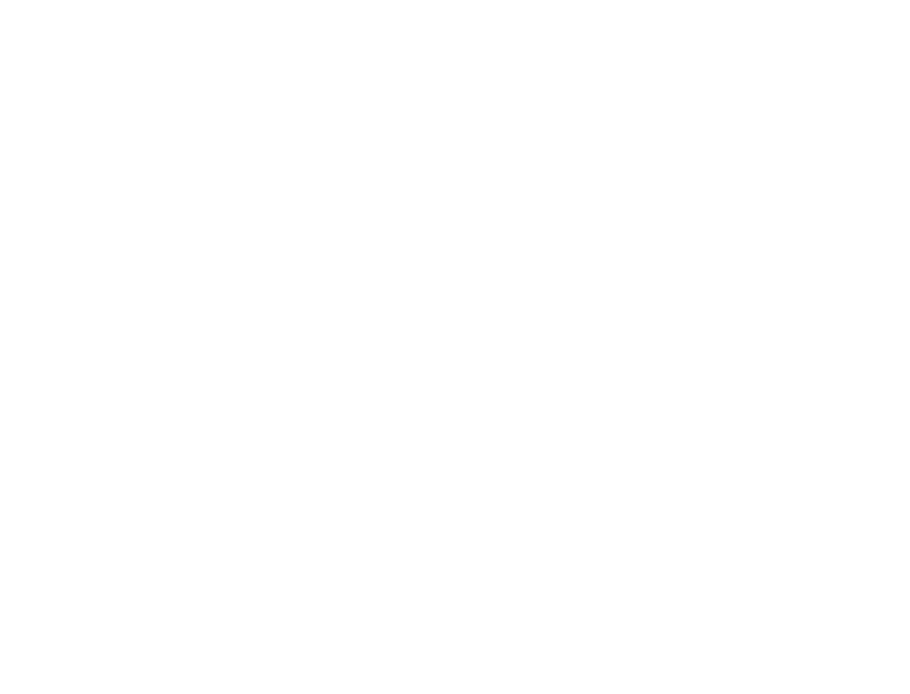
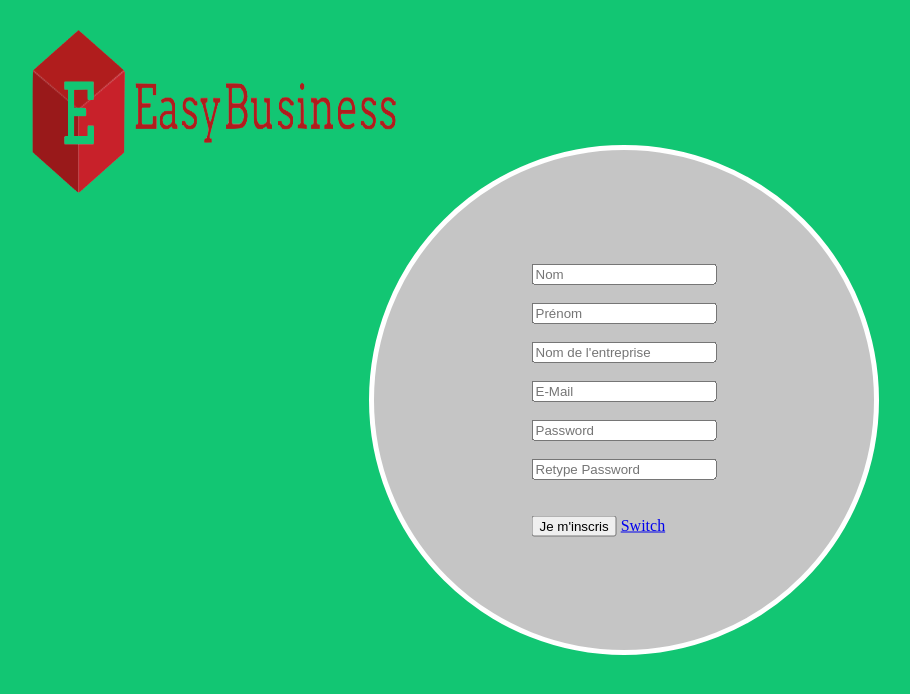
Before and after one commit to Sourciluss667/easybusiness, a PHP site: page /views/register.php in a window 1280 px wide. Before the commit the part shown is empty. Shown: the top 694 px of the page, without its empty margins (16-926 px from the left). Run offline with PHP 8.4, Linux system fonts and the light colour scheme.

Commit message:
Formulaires

```diff
--- /dev/null
+++ b/dev/public/css/register.css
@@ -0,0 +1,44 @@
+body {
+    background: #12c673;
+}
+
+.center {
+    position: absolute;
+    top: 50%;
+    left: 50%;
+    transform: translate(-50%, -50%);
+}
+
+#form-inscription {
+    width: 500px;
+    height: 500px;
+    background: #c5c5c5;
+    border: white solid 5px;
+    border-radius: 50%;
+}
+
+#form-connexion {
+    width: 500px;
+    height: 500px;
+    background: #c5c5c5;
+    border: white solid 5px;
+    border-radius: 50%;
+}
+
+#logo {
+    width: 30%;
+    height: 30%;
+
+    position: absolute;
+    top: 0%;
+    left: 3%;
+}
+
+/* TRANSITION */
+
+.move-enter-active, .move-leave-active {
+    transition: opacity 0.7s;
+}
+.move-enter, .move-leave-to /* .fade-leave-active below version 2.1.8 */ {
+    opacity: 0;
+}
--- a/dev/views/register.php
+++ b/dev/views/register.php
@@ -1,15 +1,66 @@
 <!DOCTYPE html>
 <html lang="fr">
 <head>
-    <meta charset="UTF-8">
-    <meta name="viewport" content="width=device-width, initial-scale=1.0">
-    <meta http-equiv="X-UA-Compatible" content="ie=edge">
-    <title>EasyBusiness</title>
+<meta charset="UTF-8">
+<meta name="viewport" content="width=device-width, initial-scale=1.0">
+<meta http-equiv="X-UA-Compatible" content="ie=edge">
+<title>EasyBusiness</title>
+<link rel="stylesheet" href="../public/css/register.css">
 </head>
 <body>
 
+<div id="app"> <!-- For VUEJS -->
+
+    <img src="../public/img/logo-pi.png" alt="Logo EASYBUSINESS" id="logo">
+
+    <!-- Formulaire Inscription -->
+    <transition name="move">
+    <div class="center" id="form-inscription" v-if="switchForm">
+        <form action="../controllers/backend.php" method="post" class="center">
+
+            <input type="text" name="lastname" id="lastname" placeholder="Nom"><br><br>
+
+            <input type="text" name="firstname" id="firstname" placeholder="Prénom"><br><br>
+
+            <input type="text" name="nameEnterprise" id="nameEnterprise" placeholder="Nom de l'entreprise"><br><br>
+
+            <input type="email" name="email" id="email" placeholder="E-Mail" required><br><br>
+
+
+            <input type="password" name="password" id="password" placeholder="Password"><br><br>
+            <input type="password" name="repassword" id="repassword" placeholder="Retype Password"><br><br><br>
+
+            <input type="hidden" name="typeForm" value="inscription">
+            <input type="submit" value="Je m'inscris">
+
+            <a href="#" v-on:click="switchForm = !switchForm">Switch</a>
+        </form>
+    </div>
+    </transition>
+    <!-- Formulaire Connexion -->
+    <transition name="move">
+    <div class="center" id="form-connexion" v-if="!switchForm">
+        <form action="../controllers/backend.php" method="post" class="center">
+            <input type="email" name="email" id="email" placeholder="E-Mail"><br><br>
+            <input type="password" name="password" id="password" placeholder="Password"><br><br><br>
+
+            <input type="hidden" name="typeForm" value="connexion">
+            <input type="submit" value="Connexion">
+
+            <a href="#" v-on:click="switchForm = !switchForm">Switch</a>
+        </form>
+    </div>
+    </transition>
+</div>
 
 <script src="../public/js/vue.js"></script>
-<script></script>
+<script>
+const app = new Vue({
+    el: '#app',
+    data: {
+        switchForm: true
+    }
+})
+</script>
 </body>
 </html>
```
Also changed, not shown: dev/public/img/logo-pi.png (renamed from dev/public/images/logo-pi.png).
